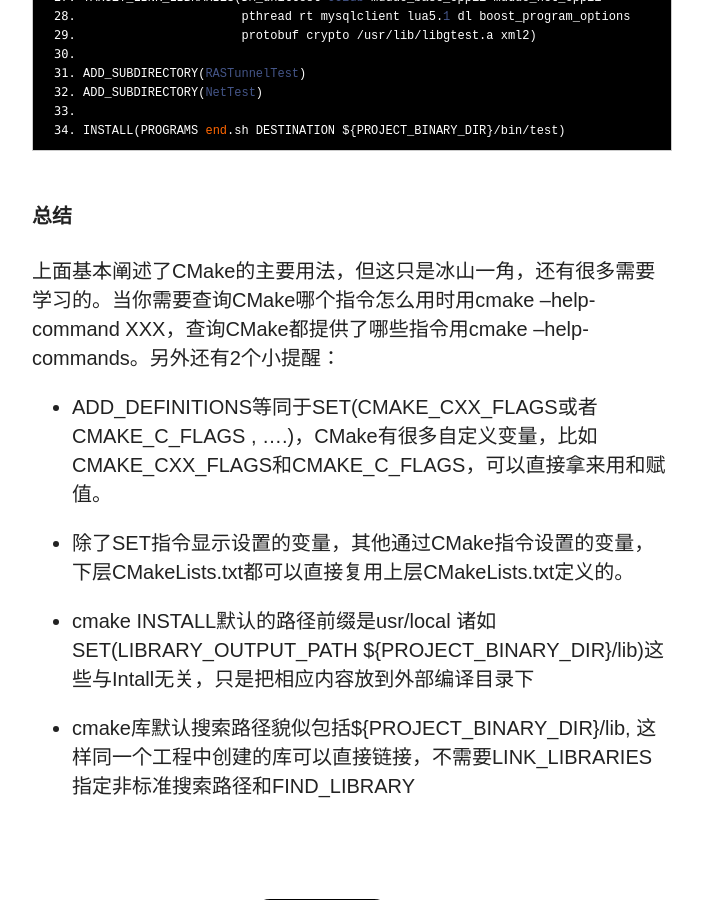
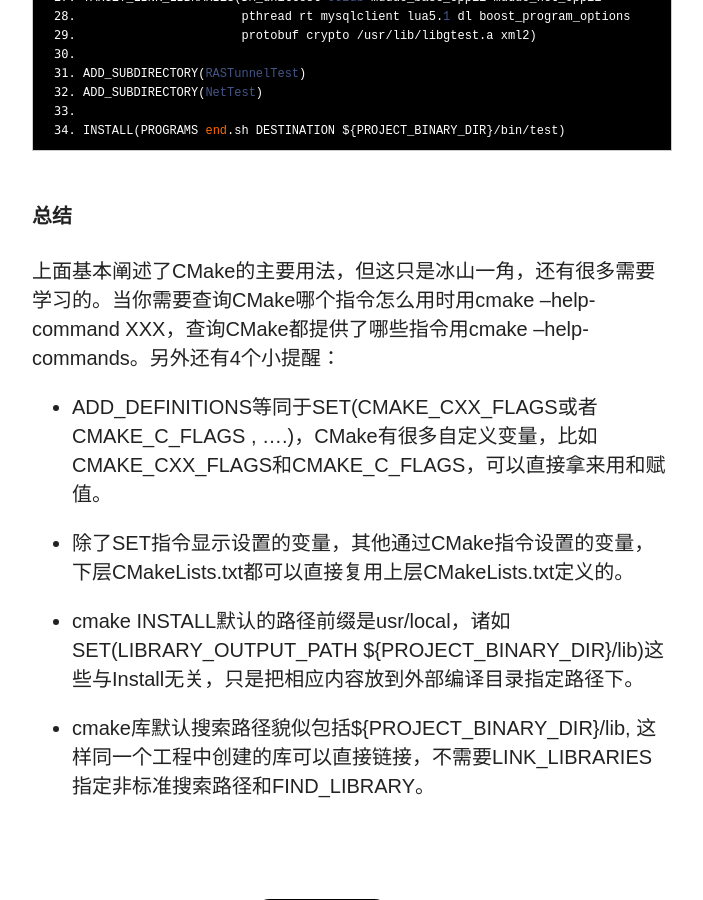
Before and after one commit to wuyu201321060203/wuyu201321060203.github.io, a Jekyll site: the page built from _posts/2015-01-01-CMAKE.md, in a window 1280 px wide and 900 px high, scrolled down 4994 px. Shown: the whole window, without its empty margins (318-1021 px from the left). Built offline with Jekyll 4.4.1, drawn with Linux system fonts in a browser that asks for light colours; nearby versions of some CDN libraries; some web fonts are replaced; comment, search, counter and statistics services are not loaded.

Commit message:
update blog cmake

```diff
--- a/_posts/2015-01-01-CMAKE.md
+++ b/_posts/2015-01-01-CMAKE.md
@@ -215,12 +215,12 @@
 
 ####总结
 
-上面基本阐述了CMake的主要用法，但这只是冰山一角，还有很多需要学习的。当你需要查询CMake哪个指令怎么用时用cmake --help-command XXX，查询CMake都提供了哪些指令用cmake --help-commands。另外还有2个小提醒：
+上面基本阐述了CMake的主要用法，但这只是冰山一角，还有很多需要学习的。当你需要查询CMake哪个指令怎么用时用cmake --help-command XXX，查询CMake都提供了哪些指令用cmake --help-commands。另外还有4个小提醒：
 
 - ADD_DEFINITIONS等同于SET(CMAKE_CXX_FLAGS或者CMAKE_C_FLAGS , ....)，CMake有很多自定义变量，比如CMAKE_CXX_FLAGS和CMAKE_C_FLAGS，可以直接拿来用和赋值。
 
 - 除了SET指令显示设置的变量，其他通过CMake指令设置的变量，下层CMakeLists.txt都可以直接复用上层CMakeLists.txt定义的。
 
-- cmake INSTALL默认的路径前缀是usr/local 诸如SET(LIBRARY_OUTPUT_PATH ${PROJECT_BINARY_DIR}/lib)这些与Intall无关，只是把相应内容放到外部编译目录下
+- cmake INSTALL默认的路径前缀是usr/local，诸如SET(LIBRARY_OUTPUT_PATH ${PROJECT_BINARY_DIR}/lib)这些与Install无关，只是把相应内容放到外部编译目录指定路径下。
 
-- cmake库默认搜索路径貌似包括${PROJECT_BINARY_DIR}/lib, 这样同一个工程中创建的库可以直接链接，不需要LINK_LIBRARIES指定非标准搜索路径和FIND_LIBRARY
+- cmake库默认搜索路径貌似包括${PROJECT_BINARY_DIR}/lib, 这样同一个工程中创建的库可以直接链接，不需要LINK_LIBRARIES指定非标准搜索路径和FIND_LIBRARY。
```
